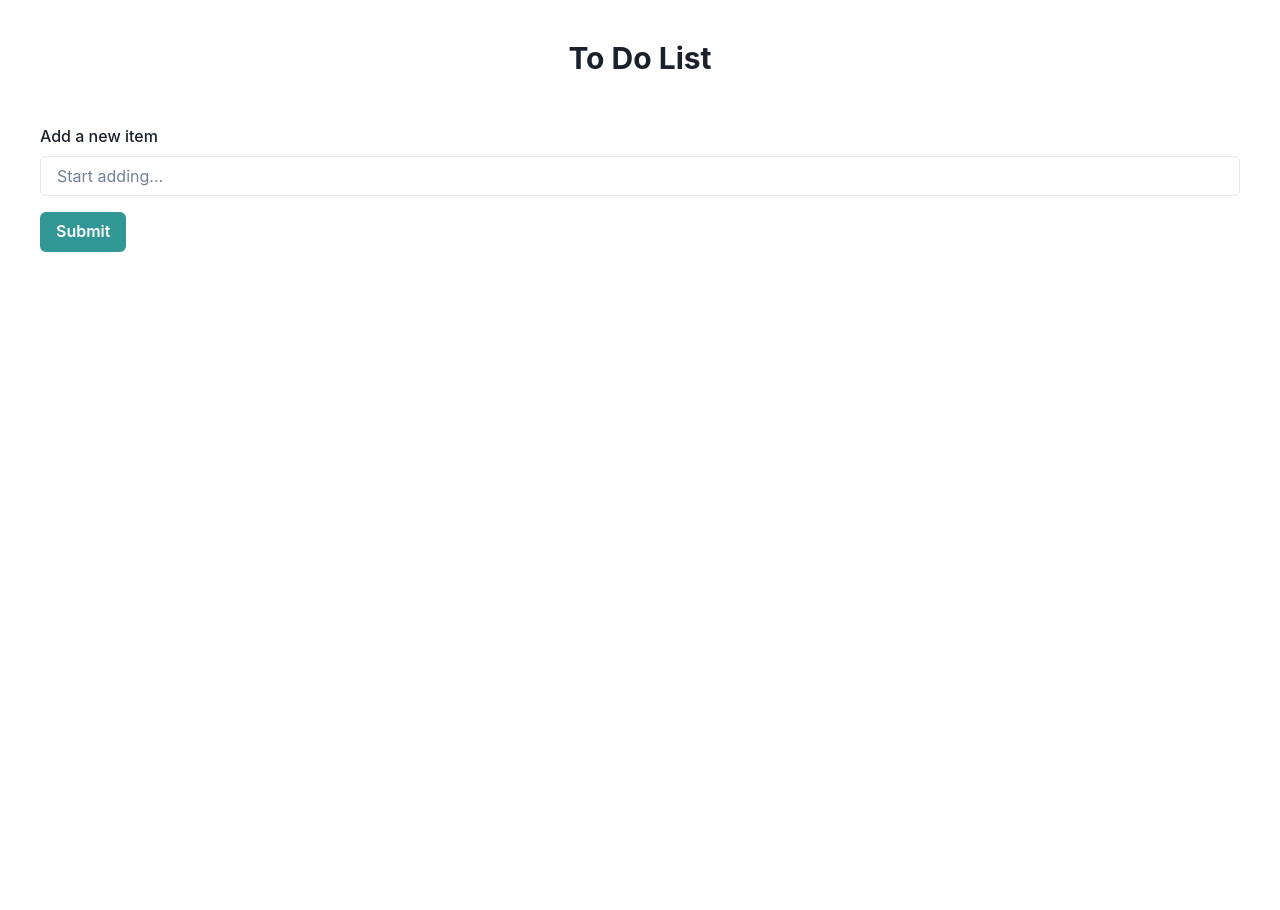
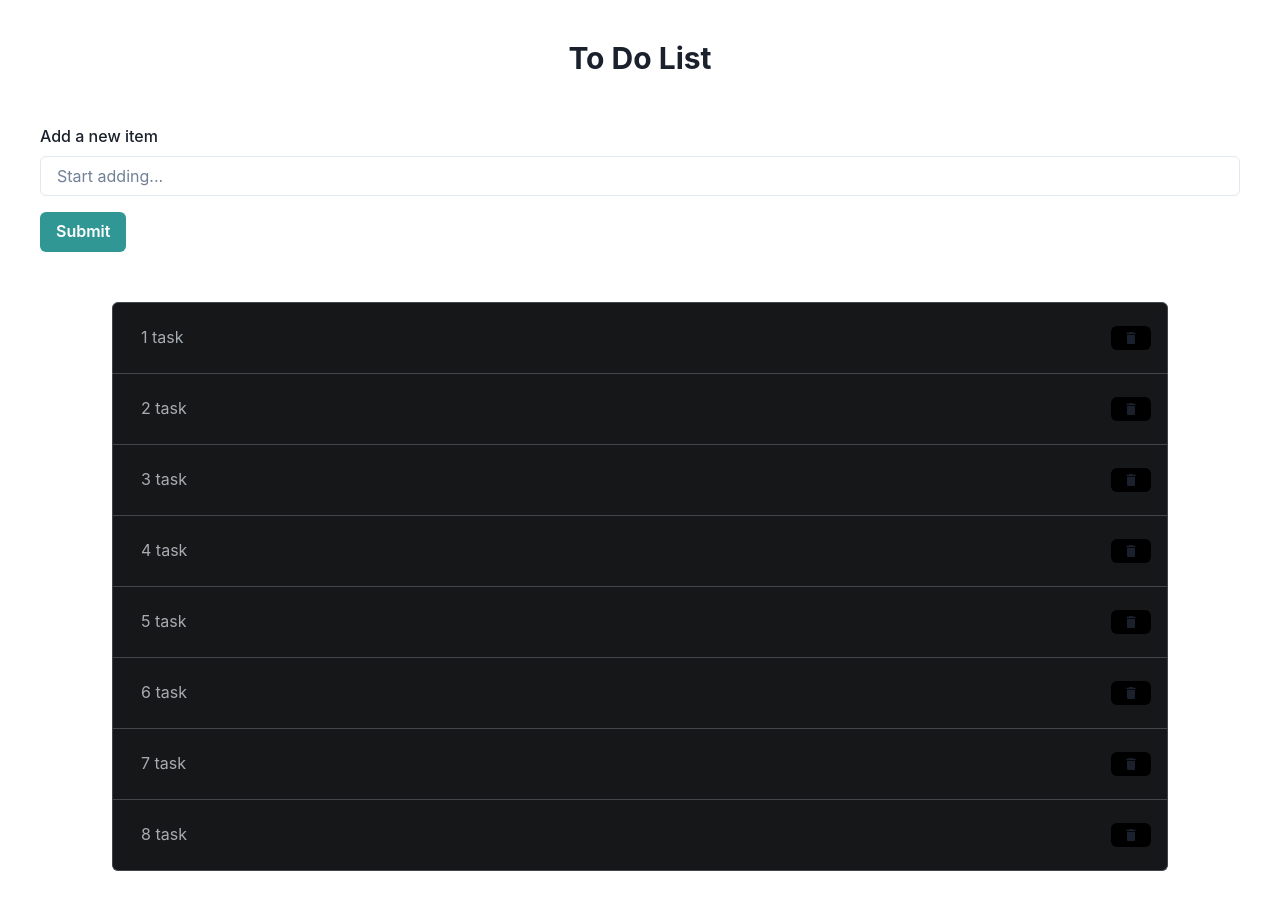
Before and after one commit to nishandevkar/to-do-list, a React (Vite) app in the folder to-do-list/: page / in a window 1280 px wide. Shown: the top 910 px of the page. Before the commit the page ends 800 px from the top, so only its background shows below. Built offline with nearby package versions, Linux system fonts and the light colour scheme.

Commit message:
Adds checking off functionality

```diff
--- a/to-do-list/src/App.tsx
+++ b/to-do-list/src/App.tsx
@@ -4,13 +4,53 @@ import { useForm, FieldValues } from "react-hook-form";
 import ToDoList from "./components/ToDoList";
 import ToDoForm from "./components/ToDoForm";
 
+export interface ToDoItem {
+	id: number;
+	desc: string;
+	isChecked: boolean;
+}
+const toDoListTemp: ToDoItem[] = [1, 2, 3, 4, 5, 6, 7, 8].map((e) => {
+	return { id: e, desc: e + " task", isChecked: false };
+});
+
 const App = () => {
 	const { handleSubmit, register, reset } = useForm();
-	const [toDoList, setToDoList] = useState<string[]>([]);
+	const [toDoList, setToDoList] = useState<ToDoItem[]>(toDoListTemp);
+
 	const onSubmit = (data: FieldValues) => {
-		if (!toDoList.includes(data.name))
-			setToDoList([...toDoList, data.name]);
+		// Create a new ID for every new item added
+		// Ideally the server will generate and send a new ID
+		let newId: number = toDoList[toDoList.length - 1].id + 1;
+		let newToDoItem: ToDoItem = {
+			id: newId,
+			desc: data.name,
+			isChecked: false,
+		};
+		// Add to the existing list
+		let newToDoList: ToDoItem[] = [...toDoList, newToDoItem];
+
+		setToDoList(newToDoList);
 		reset();
+	};
+
+	const onDelete = (id: number) => {
+		let newList: ToDoItem[] = toDoList.filter((t) => t.id != id);
+		setToDoList(newList);
+	};
+
+	const onCheck = (id: number) => {
+		let selectedTodoObject = toDoList.filter((t) => t.id === id)[0];
+		let newList = toDoList.map((eachTodo) =>
+			eachTodo.id === selectedTodoObject.id
+				? {
+						...selectedTodoObject,
+						isChecked: !selectedTodoObject.isChecked,
+				  }
+				: eachTodo
+		);
+		console.log(newList);
+
+		setToDoList(newList);
 	};
 	return (
 		<div>
@@ -18,16 +58,13 @@ const App = () => {
 				<Heading fontSize="3xl">To Do List</Heading>
 			</Center>
 			<ToDoForm
-				handleSubmit={handleSubmit(onSubmit)}
+				onSubmit={handleSubmit(onSubmit)}
 				register={register}
 			></ToDoForm>
 			<ToDoList
 				toDoList={toDoList}
-				onDelete={(eachListItem) =>
-					setToDoList(
-						toDoList.filter((eachTodo) => eachTodo != eachListItem)
-					)
-				}
+				onDelete={onDelete}
+				onCheck={onCheck}
 			></ToDoList>
 		</div>
 	);
--- a/to-do-list/src/components/ToDoForm.tsx
+++ b/to-do-list/src/components/ToDoForm.tsx
@@ -3,12 +3,11 @@ import { FieldValues, UseFormRegister } from "react-hook-form";
 
 interface ToDoFormProps {
 	register: UseFormRegister<FieldValues>;
-	handleSubmit: () => void;
+	onSubmit: () => void;
 }
-const ToDoForm = ({ register, handleSubmit }: ToDoFormProps) => {
+const ToDoForm = ({ register, onSubmit }: ToDoFormProps) => {
 	return (
-		<>
-			<form onSubmit={handleSubmit}>
+		<form onSubmit={onSubmit}>
 			<FormControl paddingX={10}>
 				<FormLabel>Add a new item</FormLabel>
 				<Input
@@ -28,7 +27,6 @@ const ToDoForm = ({ register, handleSubmit }: ToDoFormProps) => {
 				</Button>
 			</FormControl>
 		</form>
-		</>
 	);
 };
 
--- a/to-do-list/src/components/ToDoList.tsx
+++ b/to-do-list/src/components/ToDoList.tsx
@@ -1,19 +1,23 @@
 import { HStack, Checkbox, Button, Icon, Box, Text } from "@chakra-ui/react";
+import { useState } from "react";
 import { MdDelete } from "react-icons/md";
+import { ToDoItem } from "../App";
 
 interface ToDoListProps {
-	toDoList: string[];
-	onDelete: (eachListItem: string) => void;
+	toDoList: ToDoItem[];
+	onDelete: Function;
+	onCheck: Function;
 }
-const ToDoList = ({ toDoList, onDelete }: ToDoListProps) => {
+const ToDoList = ({ toDoList, onDelete, onCheck }: ToDoListProps) => {
+	const [checkedItems, setCheckedItems] = useState(toDoList.map(() => false));
 	return (
 		<>
 			<Box paddingX={28} paddingY={50}>
 				<ul className="list-group">
-					{toDoList.map((eachListItem) => (
+					{toDoList.map((toDoItem) => (
 						<li
 							className="list-group-item list-group-item-secondary"
-							key={toDoList.indexOf(eachListItem)}
+							key={toDoItem.id}
 							data-bs-theme="dark"
 						>
 							<HStack
@@ -21,21 +25,26 @@ const ToDoList = ({ toDoList, onDelete }: ToDoListProps) => {
 								border={2}
 								borderColor={"black"}
 							>
-								<Checkbox>
 								<Text
 									paddingTop={3.5}
 									paddingLeft={3}
 									fontWeight={400}
-										textDecoration={"line-through"}
+									onClick={(event) => {
+										onCheck(toDoItem.id);
+									}}
+									textDecoration={
+										toDoItem.isChecked
+											? "line-through"
+											: "normal"
+									}
 								>
-										{eachListItem}
+									{toDoItem.desc}
 								</Text>
-								</Checkbox>
 								<Button
 									type="button"
 									boxSize={6}
 									backgroundColor={"black"}
-									onClick={() => onDelete(eachListItem)}
+									onClick={() => onDelete(toDoItem.id)}
 								>
 									<Icon as={MdDelete}></Icon>
 								</Button>
```
Lines whose indentation alone changed are shown as unchanged.
